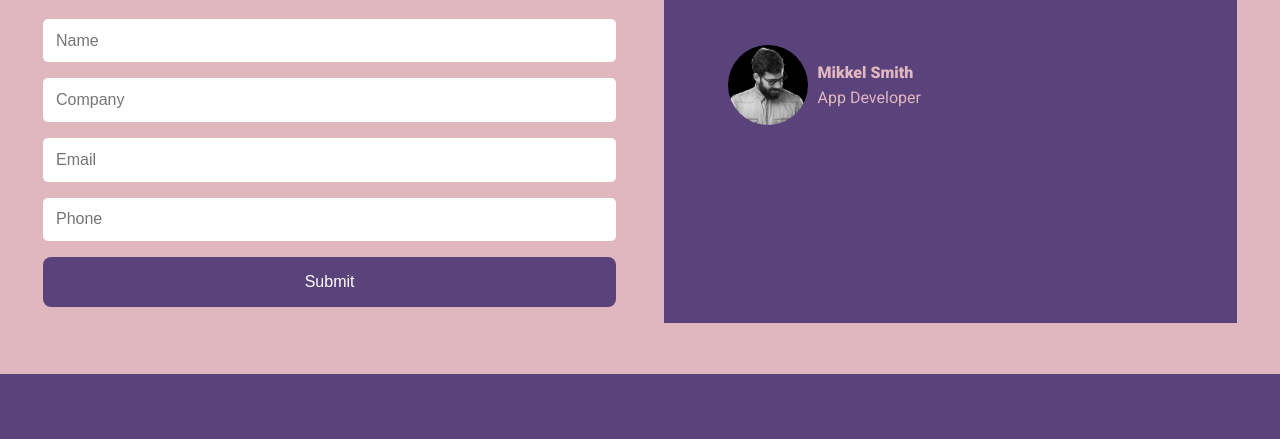
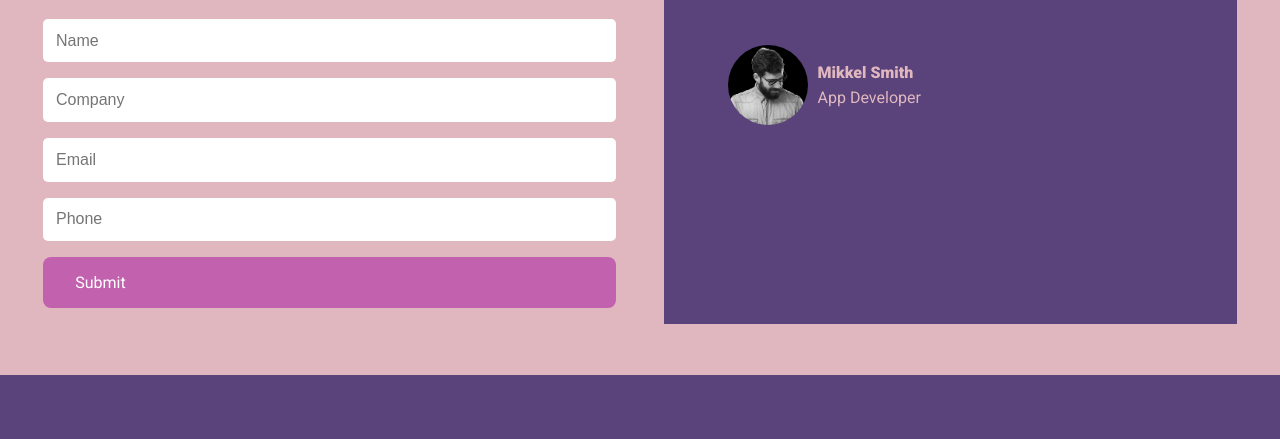
Before and after one commit to mhrafi21/web-dev-project, a plain HTML site: page index.html in a window 1280 px wide. Shown: the part 4859-5298 px from the top of the page. Drawn offline with Linux system fonts and the light colour scheme.

Commit message:
Update index.html
updated

```diff
--- a/index.html
+++ b/index.html
@@ -314,7 +314,7 @@
                             <input type="text" placeholder = "Company" required>
                             <input type="email" placeholder="Email" required>
                             <input type="text" placeholder="Phone" required>
-                        <button class = 'btn btn-contact' >Submit</button>
+                        <a type = "submit" class = 'btn btn-contact' >Submit</a>
                         </form>
                     </div>
                     <div class="col col-2">
```
